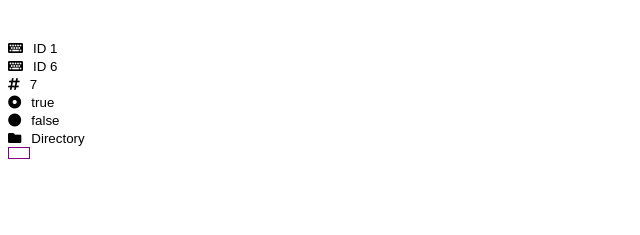
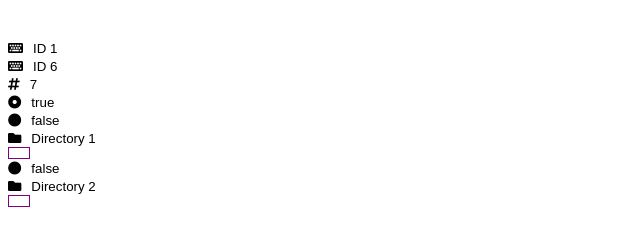
Before and after one commit to eweeye/treeview, a website: page index.html in a window 1280 px wide. Shown: the part 59-294 px from the top of the page, without its empty margins (0-640 px from the left). Drawn offline with Linux system fonts and the light colour scheme; files that its build step writes are made by us from their sources.

Commit message:
Feature toggle expand (#4)
* Restuctured tree nodes to support instanceof checks for types

* Click event is able to isolate clicked node id

* Icon now refreshing onfolder node click

* Added a toggle item to test clickable logic

* Expanding shows the child nodes

Co-authored-by: Scott Hodgson <5344448@gmail.com>

```diff
--- a/Gruntfile.js
+++ b/Gruntfile.js
@@ -39,7 +39,11 @@ module.exports = function(grunt) {
         uglify: {
             dist: {
               files: {
-                'dist/js/eweeye-treeview.min.js': ['src/js/*.js']
+                'dist/js/eweeye-treeview.min.js': [
+                  'src/js/eweeye.js',
+                  'src/js/node.js',
+                  'src/js/treeview.js',
+                  'src/js/clicknode.js']
               }
             }
           }
--- a/index.html
+++ b/index.html
@@ -21,11 +21,17 @@
         eweeye.TreeView.Add("tree", null, "id7", 7);
         eweeye.TreeView.Add("tree", null, "id8", true);
         eweeye.TreeView.Add("tree", null, "id9", false);
-        eweeye.TreeView.Add("tree", null, "id10", "Directory", "Folder");
+        eweeye.TreeView.Add("tree", null, "id10", "Directory 1", "Folder");
         eweeye.TreeView.Add("tree", "id10", "id11", "Sub-Directory 1", "Folder");
         eweeye.TreeView.Add("tree", "id10", "id12", "Sub-Directory 2", "Folder");
         eweeye.TreeView.Add("tree", "id11", "id13", "Sub-Directory 3", "Folder");
         eweeye.TreeView.Add("tree", "id11", "id14", "Sub-Directory 4", "Folder");
+        eweeye.TreeView.Add("tree", null, "id15", false, "Toggle");
+        eweeye.TreeView.Add("tree", null, "id16", "Directory 2", "Folder");
+        eweeye.TreeView.Add("tree", "id16", "id17", "Sub-Directory 5", "Folder");
+        eweeye.TreeView.Add("tree", "id16", "id18", "Sub-Directory 6", "Folder");
+        eweeye.TreeView.Add("tree", "id17", "id19", "Sub-Directory 7", "Folder");
+        eweeye.TreeView.Add("tree", "id17", "id20", "Sub-Directory 8", "Folder");
     </script>
 </body>
 </html>
--- a/src/js/__eweeye.js
+++ /dev/null
@@ -1,3 +0,0 @@
-if (!window.eweeye) {
-    eweeye = {};
-}
--- /dev/null
+++ b/src/js/eweeye.js
@@ -0,0 +1,7 @@
+if (!window.eweeye) {
+    eweeye = {
+        Constants: {
+            Library: "eweeye"
+        }
+    };
+}
--- /dev/null
+++ b/src/js/node.js
@@ -0,0 +1,183 @@
+(function() {
+
+    if (!this.eweeye) {
+        this.eweeye = {};
+    }
+
+    if (!this.eweeye.Constants) {
+        this.eweeye.Constants = {};
+    }
+
+    if (!this.eweeye.Node) {
+        this.eweeye.Node = {};
+    }
+
+    // Add constants to ui namepace
+    this.eweeye.Constants.Node = "node";
+
+    // Add base node type constructor functions
+    this.eweeye.Node.Type = {};
+
+    // https://stackoverflow.com/questions/7509831/alternative-for-the-deprecated-proto
+    var Inherit = function(child, parent){
+        var f = function() {}; // defining temp empty function
+        f.prototype = parent.prototype;
+        f.prototype.constructor = f;
+        child.prototype = new f();
+        child.prototype.constructor = child; // restoring proper constructor for child class
+        parent.prototype.constructor = parent; // restoring proper constructor for parent class
+    };
+
+    this.eweeye.Node.Type.Base = function Base() { };
+    this.eweeye.Node.Type.Base.prototype.Tree = "";
+    this.eweeye.Node.Type.Base.prototype.Parent = "";
+    this.eweeye.Node.Type.Base.prototype.Id = "";
+    this.eweeye.Node.Type.Base.prototype.Rendered = false;
+    this.eweeye.Node.Type.Base.prototype.RenderContent = function() {
+        var span = document.createElement('span');
+        var text = "";
+        span.appendChild(document.createTextNode(text));
+        return span;
+    };
+    this.eweeye.Node.Type.Base.prototype.RenderIcon = function() {
+        var span = document.createElement('span');
+        span.classList.add('fas');
+        span.classList.add('fa-question');
+        return span;
+    };
+    this.eweeye.Node.Type.Base.prototype.Trigger = function() {
+        console.log("Node [" + this.Id + "] triggered");
+    };
+
+    this.eweeye.Node.Type.Primitive = function Primitive() { };
+    Inherit(this.eweeye.Node.Type.Primitive, this.eweeye.Node.Type.Base);
+    this.eweeye.Node.Type.Primitive.prototype.Value = null;
+    this.eweeye.Node.Type.Primitive.prototype.RenderContent = function() {
+        var span = document.createElement('span');
+        var text = "";
+        if (this.Value === null)
+            text = "null";
+        if (this.Value || this.Value === false || this.Value === 0) {
+            switch (typeof this.Value) {
+                case "undefined":
+                    text = "undefined";
+                    break;
+                case "boolean":
+                    if (this.Value)
+                        text = "true";
+                    else
+                        text = "false";
+                    break;
+                case "number":
+                    text = this.Value.toString();
+                    break;
+                case "string":
+                    text = this.Value;
+                    break;
+                case "object":
+                    text = JSON.stringify(this.Value);
+                    break;
+                case "function":
+                    text = JSON.stringify(this.Value);
+                    break;
+            }
+        }
+        span.appendChild(document.createTextNode(text));
+        return span;
+    };
+    this.eweeye.Node.Type.Primitive.prototype.RenderIcon = function() {
+        var span = document.createElement('span');
+        span.classList.add('fas');
+        if (this.Value === null)
+            span.classList.add('fa-ban');
+        if (this.Value || this.Value === false || this.Value === 0) {
+            switch (typeof this.Value) {
+                case "undefined":
+                    span.classList.add('fa-ban');
+                    break;
+                case "boolean":
+                    if (this.Value)
+                        span.classList.add('fa-dot-circle');
+                    else
+                        span.classList.add('fa-circle');
+                    break;
+                case "number":
+                    span.classList.add('fa-hashtag');
+                    break;
+                case "string":
+                    span.classList.add('fa-keyboard');
+                    break;
+                case "object":
+                    span.classList.add('fa-cube');
+                    break;
+                case "function":
+                    span.classList.add('fa-rocket');
+                    break;
+            }
+        }
+        return span;
+    };
+
+    this.eweeye.Node.Type.Toggle = function Toggle() { };
+    Inherit(this.eweeye.Node.Type.Toggle, this.eweeye.Node.Type.Base);
+    this.eweeye.Node.Type.Toggle.prototype.Value = false;
+    this.eweeye.Node.Type.Toggle.prototype.RenderContent = function() {
+        var span = document.createElement('span');
+        var text = "false";
+        if (this.Value)
+            text = "true";
+        span.appendChild(document.createTextNode(text));
+        return span;
+    };
+    this.eweeye.Node.Type.Toggle.prototype.RenderIcon = function() {
+        var span = document.createElement('span');
+        span.classList.add('fas');
+        if (this.Value)
+            span.classList.add('fa-dot-circle');
+        else
+            span.classList.add('fa-circle');
+        return span;
+    };
+    this.eweeye.Node.Type.Toggle.prototype.Trigger = function() {
+        this.Value = !this.Value;
+        return this;
+    };
+
+    this.eweeye.Node.Type.Expandable = function Expandable() { };
+    Inherit(this.eweeye.Node.Type.Expandable, this.eweeye.Node.Type.Primitive);
+    this.eweeye.Node.Type.Expandable.prototype.Children = {};
+    this.eweeye.Node.Type.Expandable.prototype.Expanded = false;
+    this.eweeye.Node.Type.Expandable.prototype.Trigger = function() {
+        this.Expanded = !this.Expanded;
+        return this;
+    };
+
+    this.eweeye.Node.Type.Folder = function Folder() { };
+    Inherit(this.eweeye.Node.Type.Folder, this.eweeye.Node.Type.Expandable);
+    this.eweeye.Node.Type.Folder.prototype.RenderIcon = function() {
+        var span = document.createElement('span');
+        span.classList.add('fas');
+        if (this.Expanded) {
+            span.classList.add('fa-folder-open');
+        } else {
+            span.classList.add('fa-folder');
+        }
+        return span;
+    };
+
+    this.eweeye.Node.Create = function(name) {
+        if (typeof name !== "string")
+            name = "";
+        name = name.toLowerCase();
+        switch (name) {
+            case "expandable":
+                return new eweeye.Node.Type.Expandable();
+            case "folder":
+                return new eweeye.Node.Type.Folder();
+            case "toggle":
+                return new eweeye.Node.Type.Toggle();
+            default:
+                return new eweeye.Node.Type.Primitive();
+        }
+    };
+})();
--- a/src/js/treeview.js
+++ b/src/js/treeview.js
@@ -1,117 +1,9 @@
 eweeye.TreeView = (function() {
-    {
-        var _constLibrary = "eweeye";
     var _constTreeView = "treeview";
     var _constNode = "node";
     var ui = {
         Trees: {},
         Nodes: {},
-            Types: {
-                "Folder" : {
-                    "Options" : {
-                        IsExpandable: true
-                    },
-                    "Content" : function(node) {
-                        var span = document.createElement('span');
-                        var text = "";
-                        if (node && node.Value) {
-                            switch (typeof node.Value) {
-                                case "string":
-                                    text = node.Value;
-                                    break;
-                                default:
-                                    text = "";
-                                    break;
-                            }
-                        }
-                        span.appendChild(document.createTextNode(text));
-                        return span;
-                    },
-                    "Icon" : function(node) {
-                        var span = document.createElement('span');
-                        span.classList.add('fas');
-                        if (node.Expanded) {
-                            span.classList.add('fa-folder-open');
-                        } else {
-                            span.classList.add('fa-folder');
-                        }
-                        return span;
-                    }
-                },
-                "Primitive" : {
-                    "Options" : {
-                        IsExpandable: false
-                    },
-                    "Content" : function(node) {
-                        var span = document.createElement('span');
-                        var text = "";
-                        if (!node && node.Value === null)
-                            text = "null";
-                        if (node && (node.Value || node.Value === false || node.Value === 0)) {
-                            switch (typeof node.Value) {
-                                case "undefined":
-                                    text = "undefined";
-                                    break;
-                                case "boolean":
-                                    if (node.Value)
-                                        text = "true";
-                                    else
-                                        text = "false";
-                                    break;
-                                case "number":
-                                    text = node.Value.toString();
-                                    break;
-                                case "string":
-                                    text = node.Value;
-                                    break;
-                                case "object":
-                                    text = JSON.stringify(node.Value);
-                                    break;
-                                case "function":
-                                    text = JSON.stringify(node.Value);
-                                    break;
-                            }
-                        }
-                        span.appendChild(document.createTextNode(text));
-                        return span;
-                    },
-                    "Icon" : function(node) {
-                        var span = document.createElement('span');
-                        span.classList.add('fas');
-                        if (node && node.Value === null)
-                            span.classList.add('fa-ban');
-                        if (node && (node.Value || node.Value === false || node.Value === 0)) {
-                            switch (typeof node.Value) {
-                                case "undefined":
-                                    span.classList.add('fa-ban');
-                                    break;
-                                case "boolean":
-                                    if (node.Value)
-                                        span.classList.add('fa-dot-circle');
-                                    else
-                                        span.classList.add('fa-circle');
-                                    break;
-                                case "number":
-                                    span.classList.add('fa-hashtag');
-                                    break;
-                                case "string":
-                                    span.classList.add('fa-keyboard');
-                                    break;
-                                case "object":
-                                    span.classList.add('fa-cube');
-                                    break;
-                                case "function":
-                                    span.classList.add('fa-rocket');
-                                    break;
-                            }
-                        }
-                        return span;
-                    }
-                }
-            },
-            Views: {
-
-            },
 
         GetType: function(name, treeId) {
             var type = ui.Types.Primitive;
@@ -129,8 +21,7 @@ eweeye.TreeView = (function() {
         Add: function(treeId, parentId, id, value, type) {
             if (!ui.Trees.hasOwnProperty(treeId)) {
                 ui.Trees[treeId] = {
-                        Nodes: {},
-                        Types: {}
+                    Nodes: {}
                 };
             }
             if (ui.Trees[treeId].Nodes.hasOwnProperty(id)) {
@@ -145,19 +36,16 @@ eweeye.TreeView = (function() {
                 console.error("Id already exists in DOM");
                 return;
             }
-                var nodeType = ui.GetType(type, treeId);
             var render = true;
             if (parentId) {
                 var tempParentId = parentId;
-                    var tempParentType;
                 while (tempParentId) {
                     if (!ui.Nodes.hasOwnProperty(tempParentId)) {
                         console.error("Parent does not exist");
                         return;
                     } else {
                         var parent = ui.Nodes[tempParentId];
-                            tempParentType = ui.GetType(parent.Type, treeId);
-                            if (!tempParentType.Options.IsExpandable) {
+                        if (!(parent instanceof eweeye.Node.Type.Expandable)) {
                             console.error("Parent does not support children");
                             return;
                         }
@@ -170,25 +58,22 @@ eweeye.TreeView = (function() {
                     }
                 }
             }
-                var node  = {
-                    Id: id,
-                    Tree: treeId,
-                    Parent: parentId,
-                    Rendered: false,
-                    Visible: false,
-                    Type: type,
-                    Value: value
-                };
-                if (nodeType.Options.IsExpandable) {
+            var node = eweeye.Node.Create(type);
+            node.Id = id;
+            node.Tree = treeId;
+            node.Parent = parentId;
+            if (node instanceof eweeye.Node.Type.Primitive) {
+                node.Value = value;
+            }
+            if (node instanceof eweeye.Node.Type.Expandable) {
                 node.Children = {};
-                    node.Expanded = false;
             }
             ui.Nodes[id] = node;
             ui.Trees[treeId].Nodes[id] = id;
-                if (parentId) {
-                    var parentType = ui.GetType(ui.Nodes[parentId].Type, treeId);
-                    if (parentType.Options.IsExpandable) {
-                        ui.Nodes[parentId].Children[id] = id;
+            if (parentId && ui.Nodes.hasOwnProperty(parentId)) {
+                var parentNode = ui.Nodes[parentId];
+                if (parentNode instanceof eweeye.Node.Type.Expandable) {
+                    parentNode.Children[id] = id;
                 }
             }
             if (render) {
@@ -196,50 +81,15 @@ eweeye.TreeView = (function() {
             }
         },
 
-            // Function to render a node into the DOM
-            Render: function(node) {
-                // Determine the UL that the node should be added under
-                // Default: Root of the tree
-                var parentId = node.Tree;
-                // Alternate: Parent within the tree
-                if (node.Parent) {
-                    parentId = node.Parent;
-                }
-                // Verify the containing UL exists in the DOM already
-                var parentUL;
-                var selectedElement = document.getElementById(parentId);
-                if (!selectedElement) {
-                    console.error("Parent not found in DOM");
-                    return;
-                }
-                // If the selected element is a UL, it is where the node is to be added
-                if (selectedElement instanceof HTMLUListElement) {
-                    parentUL = selectedElement;
-                } else {
-                    // If the selected element is a LI, it is a list item that may have a UL for children
-                    if (selectedElement instanceof HTMLLIElement) {
-                        selectedElement = Array.prototype.filter.call(selectedElement.children,
-                            function (element) {
-                                return element instanceof HTMLUListElement;
-                            });
-                        if (selectedElement && selectedElement.length > 0) {
-                            parentUL = selectedElement[0];
-                        }
-                    }
-                }
-                if (!parentUL) {
-                    console.error("Parent's children not found in DOM");
-                    return;
-                }
-                var type = ui.GetType(node.Type, node.TreeId);
-                var nodeLI = document.createElement('li');
-                nodeLI.id = node.Id;
+        CreateNodeElement: function(node) {
+            var li = document.createElement('li');
+            li.id = node.Id;
             var contentDIV = document.createElement('div');
             var contentButton = document.createElement('button');
             contentButton.classList.add(_constNode);
             contentDIV.appendChild(contentButton);
-                var icon = type? type.Icon? type.Icon(node) : null : null;
-                var content = type? type.Content? type.Content(node) : null : null;
+            var icon = node.RenderIcon();
+            var content = node.RenderContent();
             if (icon) {
                 contentButton.appendChild(icon);
             }
@@ -247,17 +97,113 @@ eweeye.TreeView = (function() {
                 contentButton.appendChild(content);
             }
             var optionDIV = document.createElement('div');
-                nodeLI.appendChild(contentDIV);
-                nodeLI.appendChild(optionDIV);
-                if (type.Options.IsExpandable) {
+            li.appendChild(contentDIV);
+            li.appendChild(optionDIV);
+            if (node instanceof eweeye.Node.Type.Expandable) {
+                this.CreateChildrenElement(li);
+            }
+            node.Rendered = true;
+            //li.classList.add('hidden');
+            return li;
+        },
+
+        UpdateNodeElement: function(li, node) {
+            var button = li.querySelector('button.node');
+            if (button) {
+                button.innerHTML = '';
+                var icon = node.RenderIcon();
+                var content = node.RenderContent();
+                if (icon) {
+                    button.appendChild(icon);
+                }
+                if (content) {
+                    button.appendChild(content);
+                }
+            }
+            if (node instanceof eweeye.Node.Type.Expandable) {
+                for (var prop in node.Children) {
+                    if (node.Children.hasOwnProperty(prop)) {
+                        var subnode = this.Nodes[prop];
+                        if (!subnode.Rendered) {
+                            this.Render(subnode);
+                        }
+                    }
+                }
+            }
+        },
+
+        CreateChildrenElement: function(li) {
             var nodeUL = document.createElement('ul');
-                    nodeLI.appendChild(nodeUL);
+            li.appendChild(nodeUL);
+        },
+
+        GetNodeContainerElement: function(node) {
+            return (function(node){
+                // Determine the UL that the node should be added under
+                // Default: Root of the tree
+                var id = node.Tree;
+                // Alternate: Parent within the tree
+                if (node.Parent) {
+                    id = node.Parent;
                 }
-                parentUL.appendChild(nodeLI);
-                node.Rendered = true;
-                node.Visible = true;
+                // Verify the containing UL exists in the DOM already
+                var found = document.getElementById(id);
+                if (!found) {
+                    console.error("Unable to add to DOM");
+                    return null;
+                }
+                // If the selected element is not a UL, the child UL needs to be found
+                if (!(found instanceof HTMLUListElement)) {
+                    // If the selected element is a LI, it is a list item that may have a UL for children
+                    if (found instanceof HTMLLIElement) {
+                        found = Array.prototype.filter.call(found.children,
+                            function (found) {
+                                return found instanceof HTMLUListElement;
+                            });
+                        if (found && found.length > 0) {
+                            found = found[0];
+                        }
+                    }
+                }
+                if (!found) {
+                    console.error("Unable to add to DOM");
+                    return;
+                }
+                return found;
+            })(node);
+        },
+
+        GetNodeElement: function(node) {
+            return (function(node){
+                var found = document.getElementById(node.Id);
+                if (!found) {
+                    console.error("Unable to find in DOM");
+                    return;
+                }
+                return found;
+            })(node);
+        },
+
+        // Function to render a node into the DOM
+        Render: function(node) {
+            if (!(node instanceof eweeye.Node.Type.Base)) {
+                console.error("Node not supported");
+                return;
+            }
+            var li;
+            if (!node.Rendered) {
+                var ul = this.GetNodeContainerElement(node);
+                if (ul) {
+                    li = this.CreateNodeElement(node);
+                    ul.appendChild(li);
+                }
+            } else {
+                li = this.GetNodeElement(node);
+                if (li) {
+                    this.UpdateNodeElement(li, node);
+                }
+            }
         }
     };
     return ui;
-    }
 })();
```
Also changed, not shown: src/js/clicknode.js (added, +21 -0 lines). Lines whose indentation alone changed are shown as unchanged.
